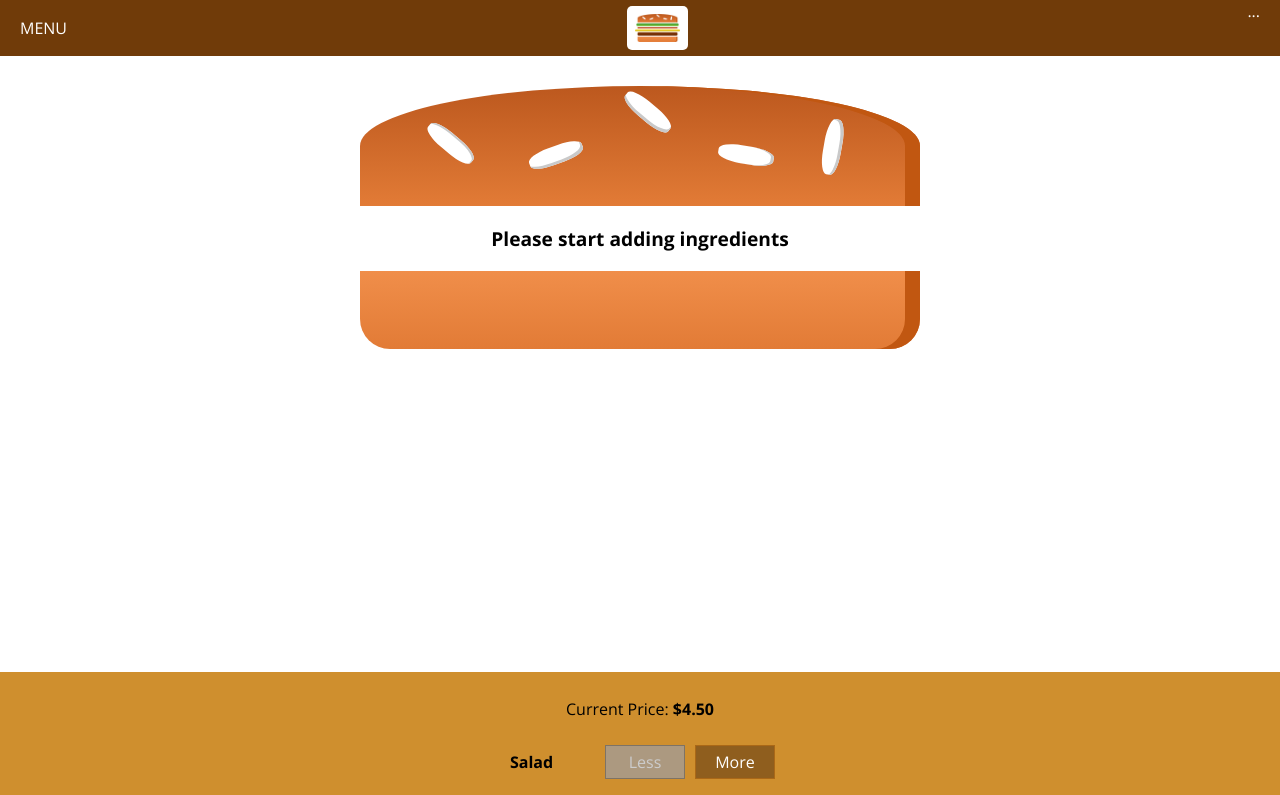
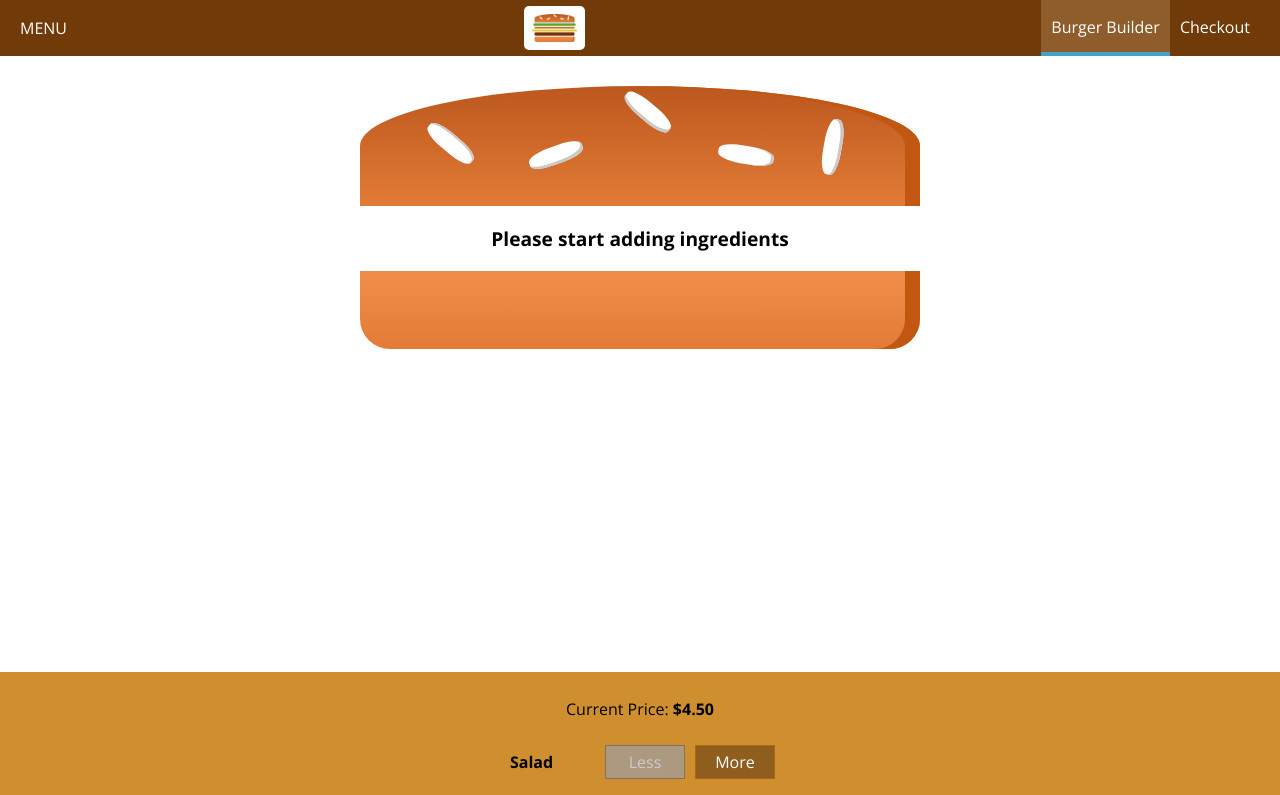
Before and after one commit to davidhartman00/react-hamburger, a React (Create React App) app in the folder react-hamburger/: page / in a window 1280 px wide. Shown: the top 795 px of the page. Built offline with nearby package versions, Linux system fonts and the light colour scheme.

Commit message:
formatting

```diff
--- a/react-hamburger/src/components/Navigation/Toolbar/Toolbar.js
+++ b/react-hamburger/src/components/Navigation/Toolbar/Toolbar.js
@@ -2,12 +2,13 @@ import React from "react";
 
 import style from "./Toolbar.module.css";
 import Logo from "../../Logo/Logo";
+import NavigationItems from "../NavigationItems/NavigationItems";
 
 const toolbar = props => (
   <header className={style.Toolbar}>
     <div>MENU</div>
     <Logo />
-    <nav>...</nav>
+    <NavigationItems />
   </header>
 );
 
```
